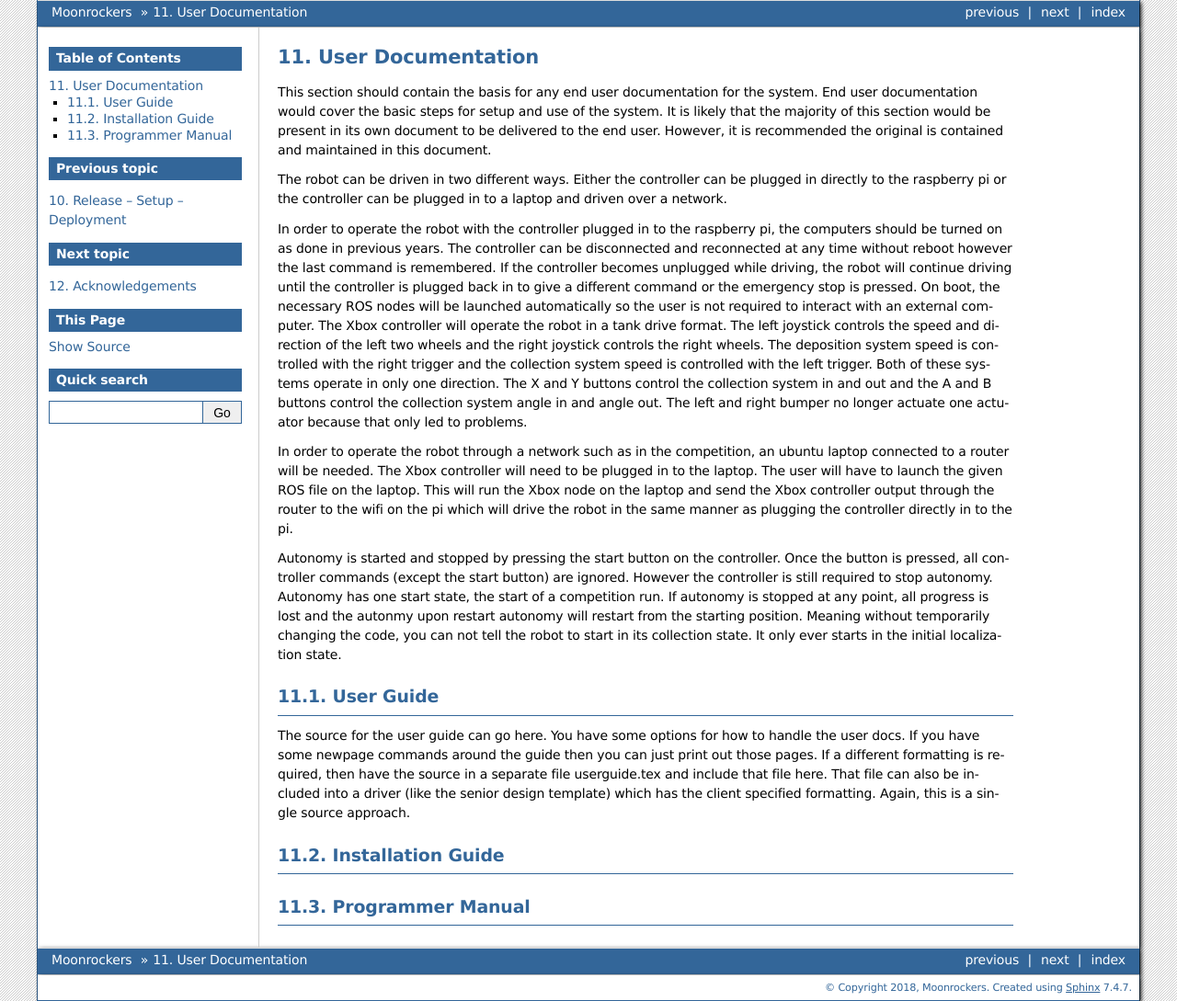
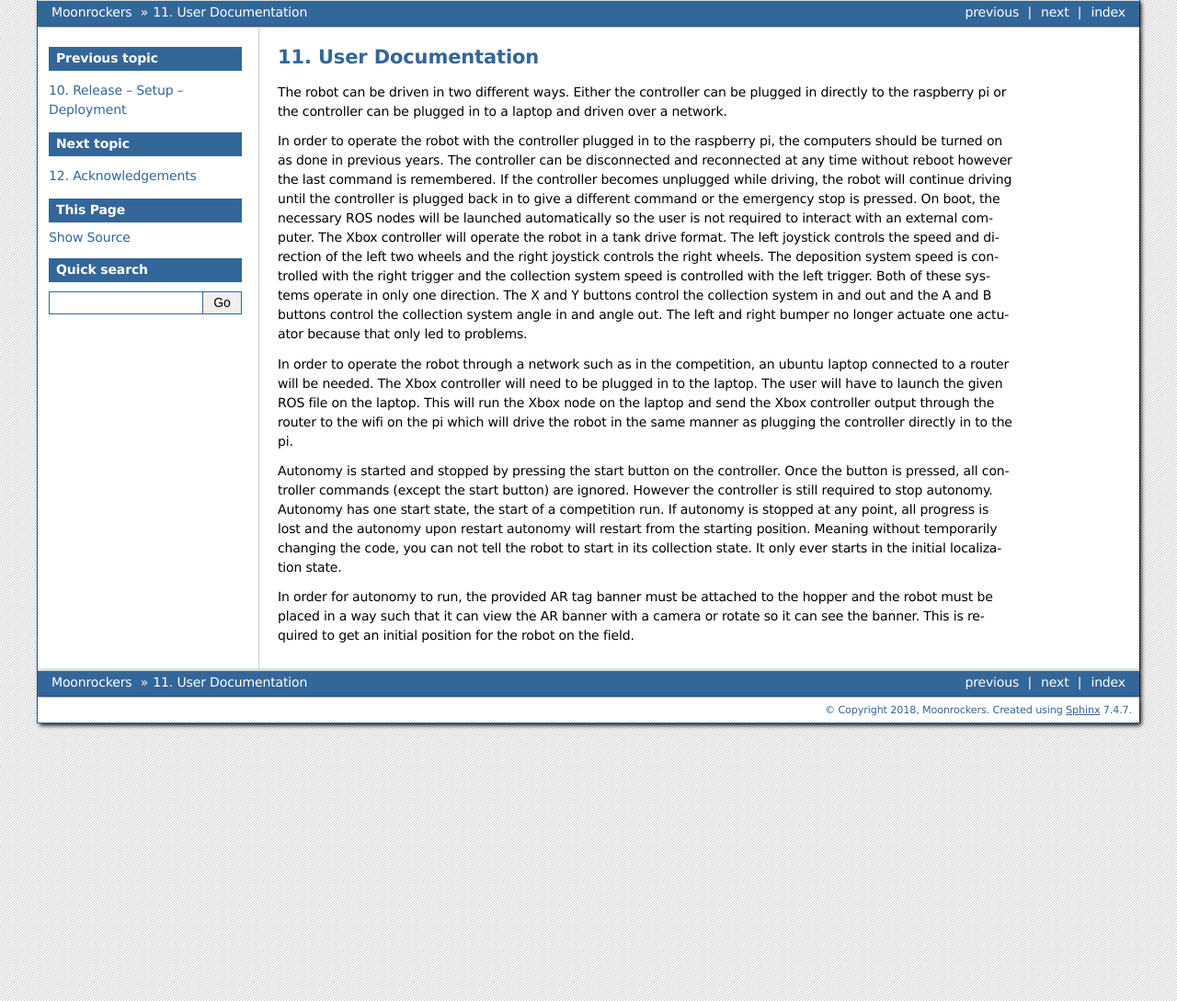
Before and after one commit to kaliRegenold/SeniorDesign, a Sphinx documentation site: the page built from DesignDoc/source/userdocs.rst, in a window 1280 px wide. Shown: the whole page at 92% size. Built offline with Sphinx 7.4.7, drawn with Linux system fonts in a browser that asks for light colours.

Commit message:
user doc changes

```diff
--- a/DesignDoc/source/userdocs.rst
+++ b/DesignDoc/source/userdocs.rst
@@ -1,49 +1,44 @@
 User Documentation
 ==================
 
-This section should contain the basis for any end user documentation for
-the system. End user documentation would cover the basic steps for setup
-and use of the system. It is likely that the majority of this section
-would be present in its own document to be delivered to the end user.
-However, it is recommended the original is contained and maintained in
-this document.
+The robot can be driven in two different ways. Either the controller can be
+plugged in directly to the raspberry pi or the controller can be plugged in to a
+laptop and driven over a network.
 
-The robot can be driven in two different ways. Either the controller can be plugged in
-directly to the raspberry pi or the controller can be plugged in to a laptop and driven
-over a network.
+In order to operate the robot with the controller plugged in to the raspberry
+pi, the computers should be turned on as done in previous years. The controller
+can be disconnected and reconnected at any time without reboot however the last
+command is remembered. If the controller becomes unplugged while driving, the
+robot will continue driving until the controller is plugged back in to give a
+different command or the emergency stop is pressed. On boot, the necessary ROS
+nodes will be launched automatically so the user is not required to interact
+with an external computer. The Xbox controller will operate the robot in a tank
+drive format. The left joystick controls the speed and direction of the left two
+wheels and the right joystick controls the right wheels. The deposition system
+speed is controlled with the right trigger and the collection system speed is
+controlled with the left trigger. Both of these systems operate in only one
+direction. The X and Y buttons control the collection system in and out and the
+A and B buttons control the collection system angle in and angle out. The left
+and right bumper no longer actuate one actuator because that only led to
+problems.
 
-In order to operate the robot with the controller plugged in to the raspberry pi, the computers should be turned on as done in previous years. The controller
-can be disconnected and reconnected at any time without reboot however the last command is remembered. If the controller becomes unplugged while driving, the
-robot will continue driving until the controller is plugged back in to give a different command or the emergency stop is pressed.
-On boot, the necessary ROS nodes will be launched automatically so the user is not required to interact with an external computer. The Xbox
-controller will operate the robot in a tank drive format. The left joystick controls the speed and direction of the left two wheels and the right joystick
-controls the right wheels. The deposition system speed is controlled with the right trigger and the collection system speed is controlled with the left
-trigger. Both of these systems operate in only one direction. The X and Y buttons control the collection system in and out and the A and B buttons control
-the collection system angle in and angle out. The left and right bumper no longer actuate one actuator because that only led to problems.
+In order to operate the robot through a network such as in the competition, an
+ubuntu laptop connected to a router will be needed. The Xbox controller will
+need to be plugged in to the laptop. The user will have to launch the given ROS
+file on the laptop. This will run the Xbox node on the laptop and send the Xbox
+controller output through the router to the wifi on the pi which will drive the
+robot in the same manner as plugging the controller directly in to the pi.
 
-In order to operate the robot through a network such as in the competition, an ubuntu laptop connected to a router will be needed. The Xbox
-controller will need to be plugged in to the laptop. The user will have to launch the given ROS file on the laptop. This will run the Xbox node on the laptop
-and send the Xbox controller output through the router to the wifi on the pi which will drive the robot in the same manner as plugging the controller directly
-in to the pi.
+Autonomy is started and stopped by pressing the start button on the controller.
+Once the button is pressed, all controller commands (except the start button)
+are ignored. However the controller is still required to stop autonomy. Autonomy
+has one start state, the start of a competition run. If autonomy is stopped at
+any point, all progress is lost and the autonomy upon restart autonomy will
+restart from the starting position. Meaning without temporarily changing the
+code, you can not tell the robot to start in its collection state. It only ever
+starts in the initial localization state.
 
-Autonomy is started and stopped by pressing the start button on the controller. Once the button is pressed, all controller commands (except the start button)
-are ignored. However the controller is still required to stop autonomy. Autonomy has one start state, the start of a competition run. If autonomy is stopped at any point,
-all progress is lost and the autonmy upon restart autonomy will restart from the starting position. Meaning without temporarily changing the code, you can not
-tell the robot to start in its collection state. It only ever starts in the initial localization state.
-
-User Guide
-----------
-
-The source for the user guide can go here. You have some options for how
-to handle the user docs. If you have some newpage commands around the
-guide then you can just print out those pages. If a different formatting
-is required, then have the source in a separate file userguide.tex and
-include that file here. That file can also be included into a driver
-(like the senior design template) which has the client specified
-formatting. Again, this is a single source approach.
-
-Installation Guide
-------------------
-
-Programmer Manual
------------------
+In order for autonomy to run, the provided AR tag banner must be attached to the
+hopper and the robot must be placed in a way such that it can view the AR banner
+with a camera or rotate so it can see the banner. This is required to get an
+initial position for the robot on the field.
```
